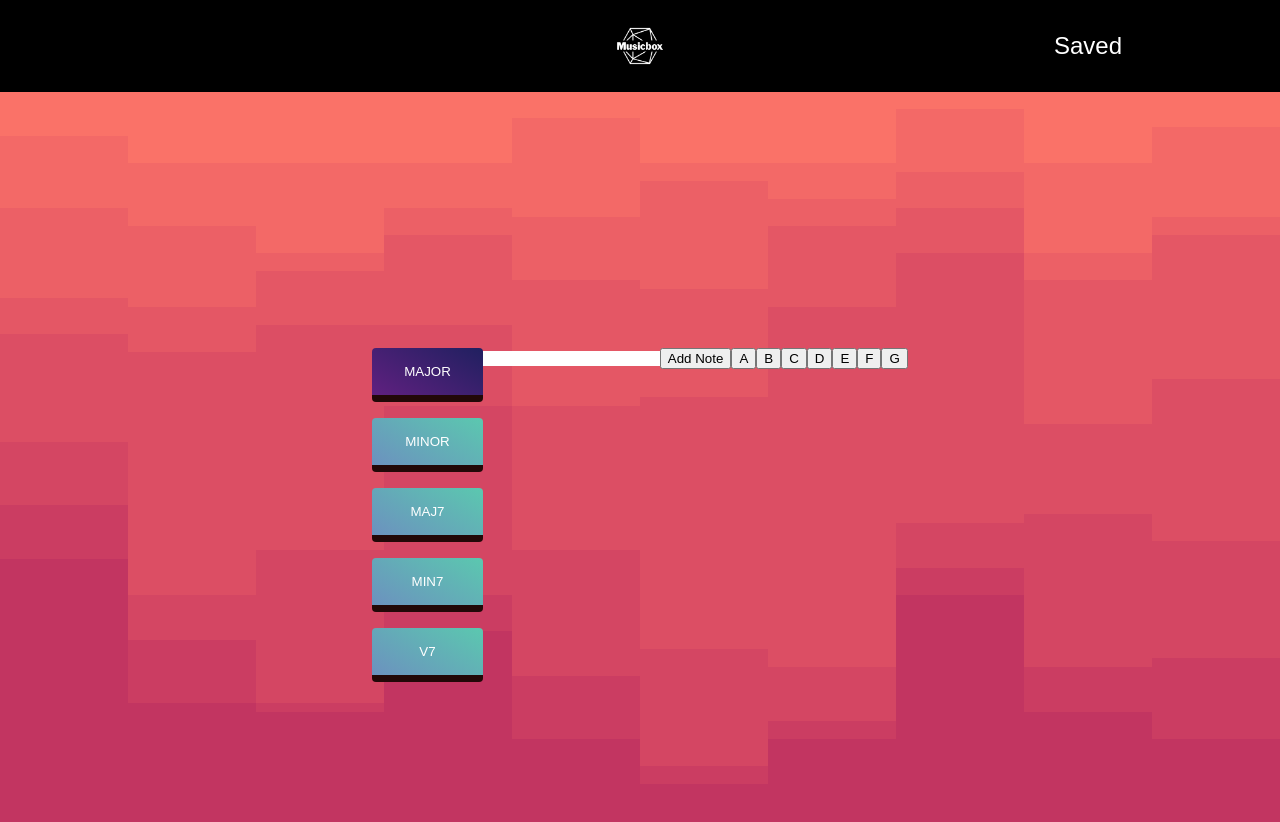
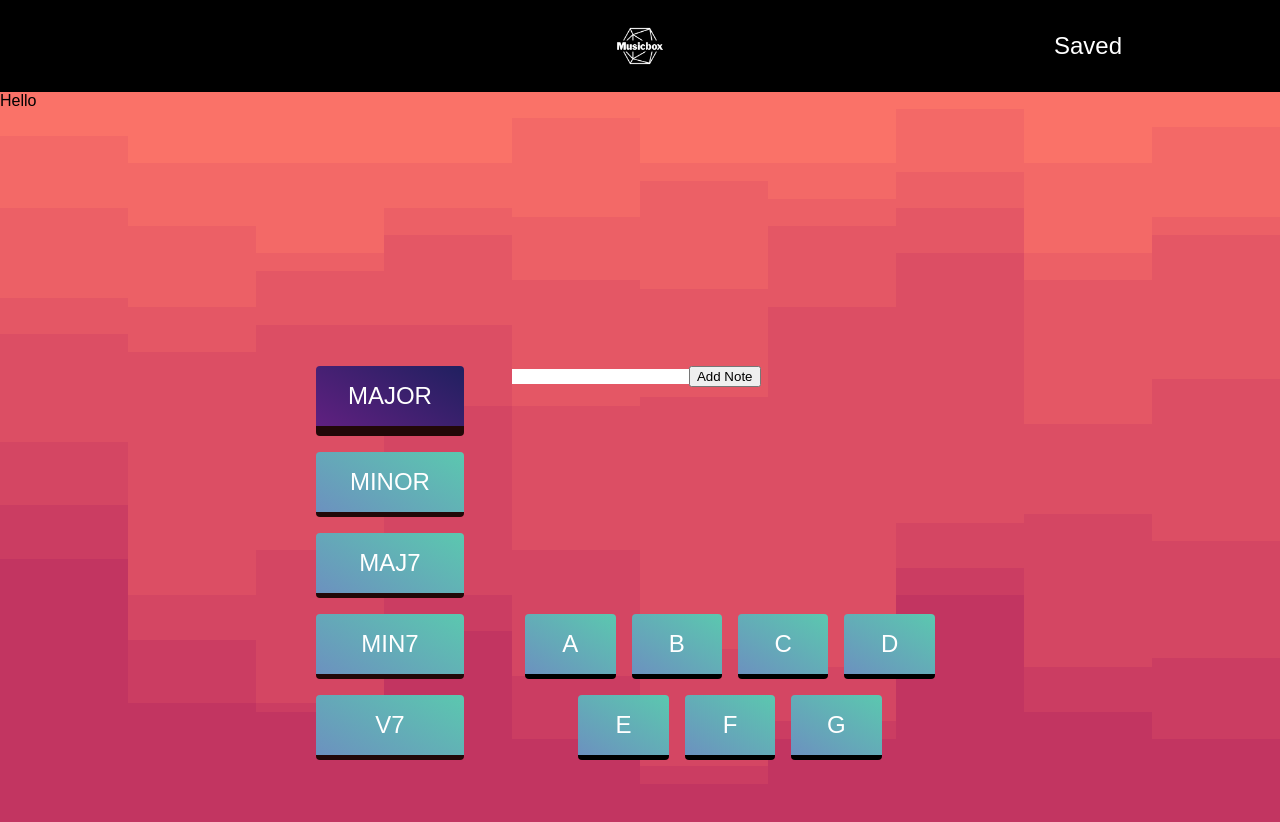
Before and after one commit to Starfodders/Musicbox, a React (Create React App) app: page / in a window 1280 px wide. Shown: the top 822 px of the page. Built offline with nearby package versions, Linux system fonts and the light colour scheme.

Commit message:
keys styling

```diff
--- a/src/components/Chords/Chords.js
+++ b/src/components/Chords/Chords.js
@@ -1,9 +1,7 @@
 import "./Chords.scss"
-// import {useState} from "react"
 
 const Chords = ({current, changeChord}) => {
 
-    // const [currentChord, setCurrentChord] = useState('Major')
 
     function handleChange(e) {
         changeChord(e.target.value)
--- a/src/components/Chords/Chords.scss
+++ b/src/components/Chords/Chords.scss
@@ -1,6 +1,7 @@
 .chords {
   display: flex;
   flex-direction: column;
+  margin-right: 3rem;
 
   &__button {
     padding: 1rem 2rem;
@@ -12,9 +13,10 @@
       rgba(108, 145, 191, 1) 0%,
       rgba(91, 200, 175, 1) 100%
     );
-    border-bottom: 7px solid #220808;
+    border-bottom: 5px solid #220808;
     color: white;
     border-radius: 4px;
+    font-size: 1.5rem;
 
     &--active {
       @extend .chords__button;
@@ -24,6 +26,8 @@
         rgba(96, 32, 128, 1) 0%,
         rgba(32, 32, 96, 1) 100%
       );
+      border-bottom: 10px solid #220808;
+      transition: 0.2s border-bottom;
     }
   }
 }
--- a/src/components/HomePage/HomePage.js
+++ b/src/components/HomePage/HomePage.js
@@ -1,31 +1,36 @@
 import React from "react";
-import Keys from "../Keys/Keys"
+import Keys from "../Keys/Keys";
 import NoteInput from "../NoteInput/NoteInput";
 import Chords from "../Chords/Chords";
-import {useState} from "react";
+import { useState } from "react";
 
 import "./HomePage.scss";
 
 const HomePage = () => {
- const [currentNote, setCurrentNote] = useState()
- const [currentChord, setCurrentChord] = useState('Major')
+  const [currentNote, setCurrentNote] = useState();
+  const [currentChord, setCurrentChord] = useState("Major");
 
- function handleNoteChange(note) {
-    setCurrentNote(note)
- }
+  function handleNoteChange(note) {
+    setCurrentNote(note);
+  }
 
- function handleChord(chord) {
-    setCurrentChord(chord)
+  function handleChord(chord) {
+    setCurrentChord(chord);
     console.log(currentChord);
- }
+  }
 
   return (
     <div className="home">
-        <div className = "home__player">
-            {<Chords current = {currentChord} changeChord = {handleChord}/>}
-            {<NoteInput current = {currentNote} chord = {currentChord}/>}
-            {<Keys changeNote = {handleNoteChange}/>}
+        <div className = "home__finished">
+            Hello
         </div>
+      <div className="home__player">
+        {<Chords current={currentChord} changeChord={handleChord} />}
+        <div className="home__player__right">
+          {<NoteInput current={currentNote} chord={currentChord} />}
+          {<Keys changeNote={handleNoteChange} />}
+        </div>
+      </div>
     </div>
   );
 };
--- a/src/components/HomePage/HomePage.scss
+++ b/src/components/HomePage/HomePage.scss
@@ -21,5 +21,13 @@
         width: 100%;
         display: flex;
         justify-content: center;
+
+        &__right {
+            display: flex;
+            flex-direction: column;
+            justify-content: space-between;
+        }
     }
+
+
 }
--- a/src/components/Keys/Keys.js
+++ b/src/components/Keys/Keys.js
@@ -1,5 +1,4 @@
-import React from 'react';
-
+import "./Keys.scss"
 const Keys = ({changeNote}) => {
 
     //receives state handler from parent, sets the value to what is pressed
@@ -9,13 +8,13 @@ const Keys = ({changeNote}) => {
     }
     return (
         <div className = "keys">
-            <button onClick = {(e) => handleChange(e)} value = 'A'>A</button>
-            <button onClick = {(e) => handleChange(e)} value = 'B'>B</button>
-            <button onClick = {(e) => handleChange(e)} value = 'C'>C</button>
-            <button onClick = {(e) => handleChange(e)} value = 'D'>D</button>
-            <button onClick = {(e) => handleChange(e)} value = 'E'>E</button>
-            <button onClick = {(e) => handleChange(e)} value = 'F'>F</button>
-            <button onClick = {(e) => handleChange(e)} value = 'G'>G</button>
+            <button className = "keys__element" onClick = {(e) => handleChange(e)} value = 'A'>A</button>
+            <button className = "keys__element" onClick = {(e) => handleChange(e)} value = 'B'>B</button>
+            <button className = "keys__element" onClick = {(e) => handleChange(e)} value = 'C'>C</button>
+            <button className = "keys__element" onClick = {(e) => handleChange(e)} value = 'D'>D</button>
+            <button className = "keys__element" onClick = {(e) => handleChange(e)} value = 'E'>E</button>
+            <button className = "keys__element" onClick = {(e) => handleChange(e)} value = 'F'>F</button>
+            <button className = "keys__element" onClick = {(e) => handleChange(e)} value = 'G'>G</button>
         </div>
     );
 };
--- a/src/components/Keys/Keys.scss
+++ b/src/components/Keys/Keys.scss
@@ -0,0 +1,24 @@
+.keys {
+    display: flex;
+    flex-wrap: wrap;
+    justify-content: center;
+    width: 100%;
+
+    &__element {
+        width: 20%;
+        padding: 1rem;
+        margin-right: 1rem;
+        margin-bottom: 1rem;
+        color: white;
+        background: rgb(108,145,191);
+    background: linear-gradient(32deg, rgba(108,145,191,1) 0%, rgba(91,200,175,1) 100%);
+    border: none;
+    border-bottom: 5px solid black;
+    border-radius: 4px;
+    font-size: 1.5rem;
+
+    &:hover {
+        background: rgb(87,139,203);
+    }
+    }
+}
```
